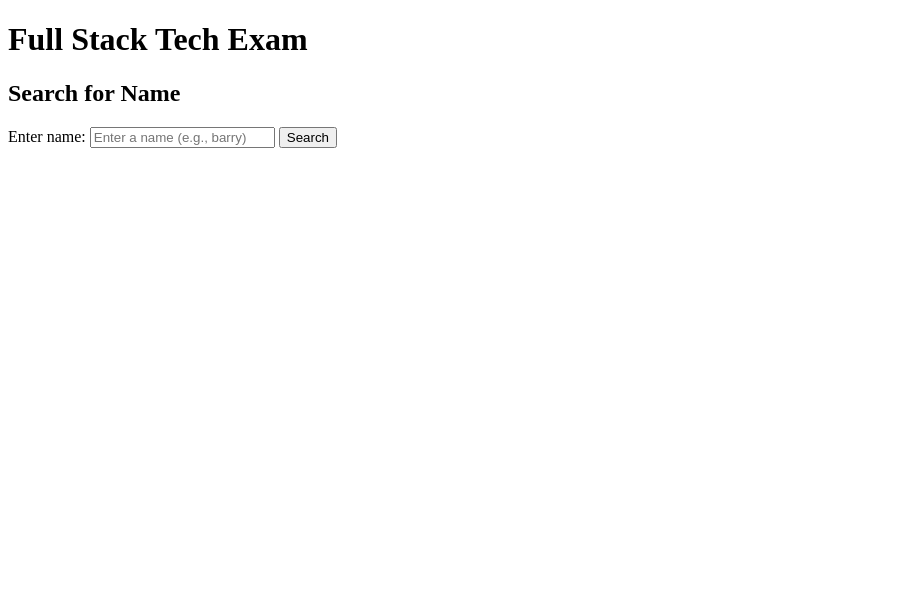
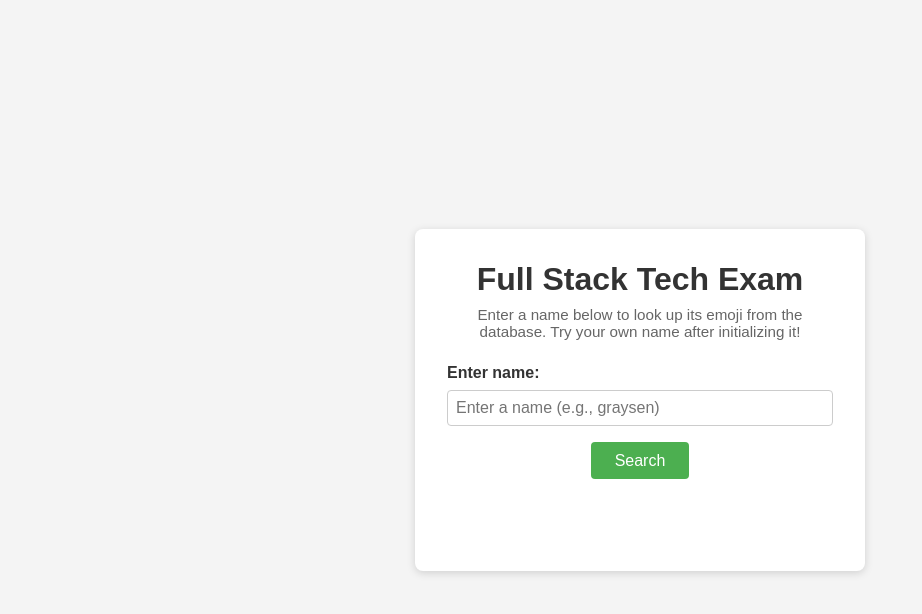
Before and after one commit to Graysen-W1/midterm-dryrun, a website: page public/exam.html in a window 1280 px wide. Shown: the whole page, without its empty margins (0-922 px from the left). Drawn offline with Linux system fonts and the light colour scheme.

Commit message:
updated app.mjs, exam.html, js/css for frontend, and README.md

```diff
--- a/app.mjs
+++ b/app.mjs
@@ -1,4 +1,4 @@
-
+import 'dotenv/config';
 import express from 'express';
 import { fileURLToPath } from 'url';
 import { dirname, join } from 'path';
@@ -22,7 +22,7 @@ const client = new MongoClient(uri, {
   }
 });
 
-const yourNameAndEmoji = { name: 'barry', emoji: '🐸' }; //don't use my frog.
+const yourNameAndEmoji = { name: 'graysen', emoji: '🐱' }; //don't use my frog.
 
 
 //app instantiations
--- /dev/null
+++ b/public/css/styles.css
@@ -0,0 +1,88 @@
+/* source: css & W3Schools components
+   https://www.w3schools.com/css/css3_flexbox.asp
+   https://www.w3schools.com/css/css_form.asp
+*/
+
+* {
+  margin: 0;
+  padding: 0;
+  box-sizing: border-box;
+}
+
+body {
+  font-family: Arial, sans-serif;
+  display: flex;
+  justify-content: center;
+  align-items: center;
+  min-height: 100vh;
+  background-color: #f4f4f4;
+  color: #333;
+}
+
+.container {
+  background: #fff;
+  padding: 2rem;
+  border-radius: 8px;
+  box-shadow: 0 2px 8px rgba(0, 0, 0, 0.15);
+  max-width: 450px;
+  width: 90%;
+  text-align: center;
+}
+
+h1 {
+  margin-bottom: 0.5rem;
+}
+
+p.instructions {
+  margin-bottom: 1.5rem;
+  color: #666;
+  font-size: 0.95rem;
+}
+
+label {
+  display: block;
+  margin-bottom: 0.5rem;
+  font-weight: bold;
+  text-align: left;
+}
+
+input[type="text"] {
+  width: 100%;
+  padding: 0.5rem;
+  margin-bottom: 1rem;
+  border: 1px solid #ccc;
+  border-radius: 4px;
+  font-size: 1rem;
+}
+
+button {
+  padding: 0.6rem 1.5rem;
+  background-color: #4CAF50;
+  color: #fff;
+  border: none;
+  border-radius: 4px;
+  font-size: 1rem;
+  cursor: pointer;
+}
+
+button:hover {
+  background-color: #45a049;
+}
+
+#result {
+  margin-top: 1.25rem;
+  padding: 0.75rem;
+  border-radius: 4px;
+  font-size: 1.1rem;
+  min-height: 2.5rem;
+}
+
+#result.success {
+  background-color: #dff0d8;
+  color: #3c763d;
+}
+
+#result.error {
+  background-color: #f2dede;
+  color: #a94442;
+}
--- a/public/exam.html
+++ b/public/exam.html
@@ -5,26 +5,29 @@
   <meta charset="UTF-8">
   <meta name="viewport" content="width=device-width, initial-scale=1.0">
   <title>Full Stack Tech Exam</title>
+  <!-- external stylesheet (W3Schools: https://www.w3schools.com/css/css_howto.asp) -->
+  <link rel="stylesheet" href="/css/styles.css">
 </head>
 
 <body>
-  <h1>Full Stack Tech Exam</h1>
+  <div class="container">
+    <h1>Full Stack Tech Exam</h1>
+    <p class="instructions">
+      Enter a name below to look up its emoji from the database.
+      Try your own name after initializing it!
+    </p>
 
-  <!-- 💁🏼‍♂️ you may need to initialize some data before searching. Check the server endpoints -->
+    <label for="userName">Enter name:</label>
+    <input type="text" id="userName" placeholder="Enter a name (e.g., graysen)" required>
+    <button id="searchBtn">Search</button>
 
-  <div>
-    <h2>Search for Name</h2>
-    <!--
-    this form doesn't let you receive data back and put into the <p id="result">.
-    what do we need to do here with an external <script>
-    -->
-    <form id="nameForm" method="post" action="api/get-name/">
-      <label for="userName">Enter name:</label>
-      <input id="userName" name="userName" placeholder="Enter a name (e.g., barry)" required>
-      <input type="submit" value="Search">
-    </form>
+    <!-- dom element to receive a response from the server -->
     <p id="result"></p>
   </div>
+
+  <!-- external script using fetch() instead of a form
+       (W3Schools: https://www.w3schools.com/js/js_api_fetch.asp) -->
+  <script src="/js/main.js"></script>
 </body>
 
 </html>
--- /dev/null
+++ b/public/js/main.js
@@ -0,0 +1,42 @@
+/*
+  Source: JavaScript Fetch API
+  https://www.w3schools.com/js/js_api_fetch.asp
+  https://developer.mozilla.org/en-US/docs/Web/API/Fetch_API/Using_Fetch
+*/
+
+document.getElementById('searchBtn').addEventListener('click', async () => {
+  const userName = document.getElementById('userName').value.trim();
+  const resultEl = document.getElementById('result');
+
+  // clear previous result
+  resultEl.textContent = '';
+  resultEl.className = '';
+
+  if (!userName) {
+    resultEl.textContent = 'Please enter a name.';
+    resultEl.classList.add('error');
+    return;
+  }
+
+  try {
+    const response = await fetch('/api/get-name', {
+      method: 'POST',
+      headers: { 'Content-Type': 'application/json' },
+      body: JSON.stringify({ userName })
+    });
+
+    const data = await response.json();
+
+    if (!response.ok) {
+      resultEl.textContent = data.error || 'Something went wrong.';
+      resultEl.classList.add('error');
+      return;
+    }
+
+    resultEl.textContent = `${data.name} ${data.emoji}`;
+    resultEl.classList.add('success');
+  } catch (err) {
+    resultEl.textContent = 'Could not reach the server.';
+    resultEl.classList.add('error');
+  }
+});
```
Also changed, not shown: docs/README.md.
